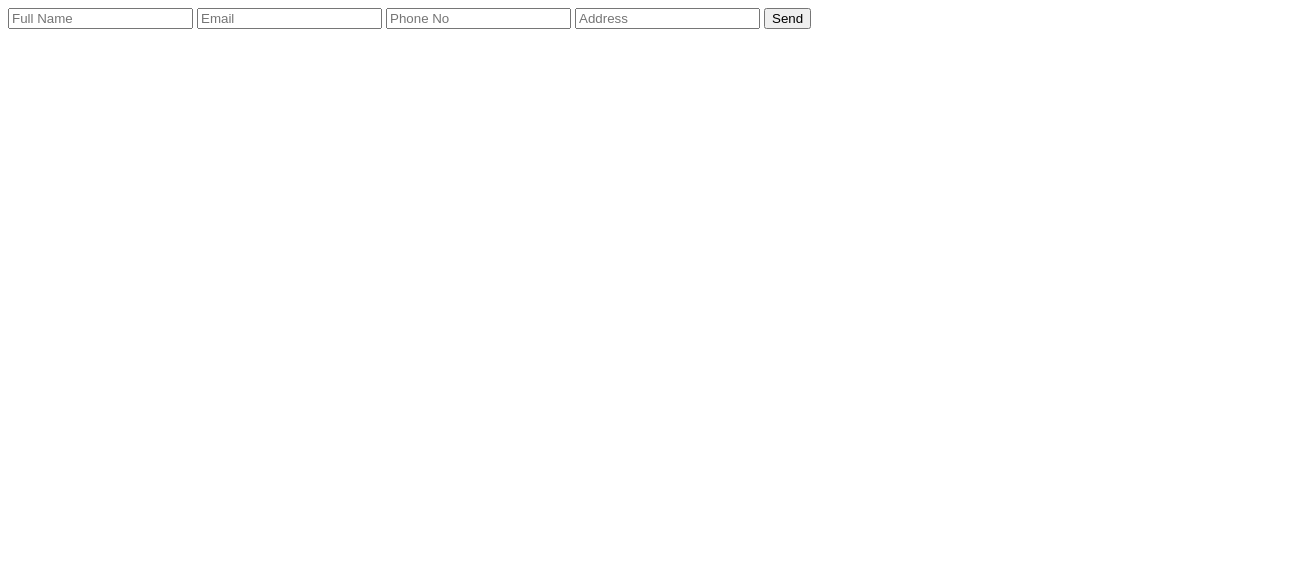
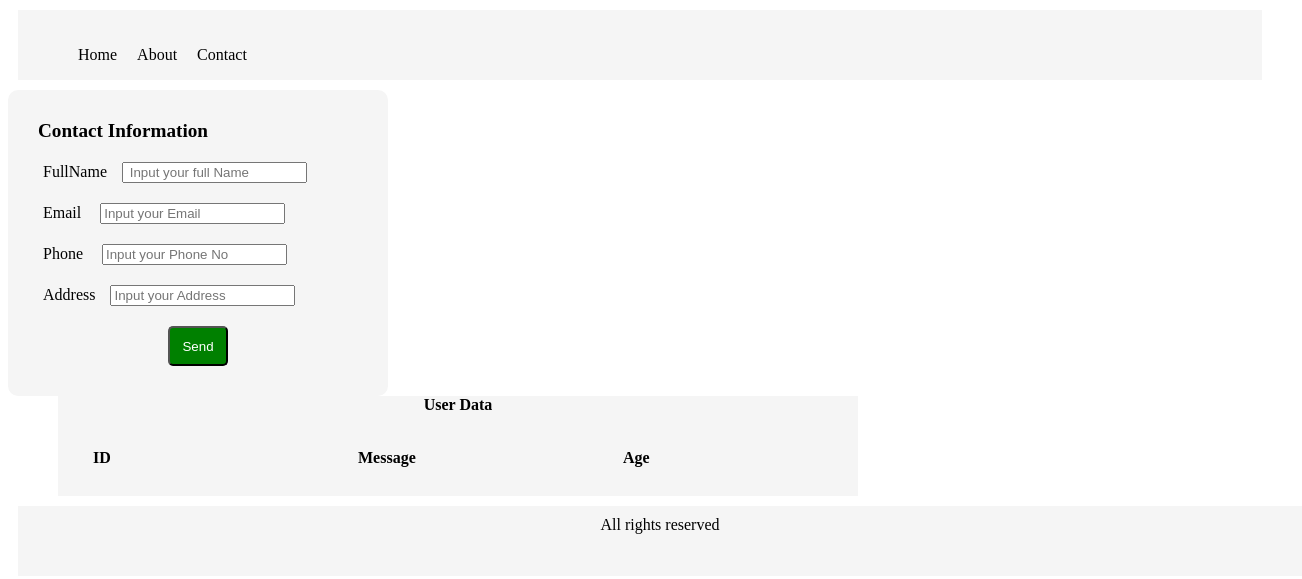
Before and after one commit to joseeyw/html-forms-data-handler, a plain HTML site: page index.html in a window 1280 px wide. Shown: the whole page, 1302 px wide, since content can reach past the window. Drawn offline with nearby package versions, Linux system fonts and the light colour scheme.

Commit message:
update the index.html with the table data and added styles on the contact information, facing cors challanges to fix later

```diff
--- a/form.js
+++ b/form.js
@@ -17,7 +17,7 @@ function closeDialog() {
 $(document).ready(function () {
     $("form").submit(function (event) {
         var formData = {
-            name: $("#full_name").val(),
+            fname: $("#full_name").val(),
             email: $("#email").val(),
             phone: $("#phone").val(),
             address: $("#address").val(),
@@ -50,3 +50,43 @@ $(document).ready(function () {
         event.preventDefault();
     });
 });
+
+function fetchStatus() {
+    $.ajax({
+        type: "POST",
+        url: "http://developers.gictsystems.com/api/dummy/items/",
+        dataType: "json",
+        timeout: 5000,
+        data: {},
+        cors: true,
+        contentType: 'application/json',
+        secure: true,
+        headers: {
+            'Accept': 'application/json',
+            'Access-Control-Allow-Origin': '*',
+
+            "Authorization": "Bearer " + "ALDJAK23423JKSLAJAF23423J23SAD3"
+
+        },
+
+        success: function (result) {
+            console.log(result);
+
+
+        },
+        error: function (result) {
+            console.log(result);
+
+        }
+
+
+    })
+}
+
+window.addEventListener('load', function () {
+    // Your document is loaded.
+    var fetchInterval = 10000; // 5 seconds.
+
+    // Invoke the request every 5 seconds.
+    setInterval(fetchStatus, fetchInterval);
+});
--- a/index.html
+++ b/index.html
@@ -11,22 +11,41 @@
       <p id = alert-message></p>
       <button id = "close" onclick = "closeDialog()">Ok</button>
    </div>
+   <div class="nav-bar">
+    <ul>
+        <li>Home</li>
+        <li>About</li>
+        <li>Contact</li>
+    </ul>
+   </div>
     <form method="post"
     name="post">
-    <div class="form">
+    <div class="udetailsform">
+    <div class="contact-info">Contact Information</div>
+    <div><span>FullName</span><input type="text" id="full_name" name="full_name" placeholder=" Input your full Name"></div>
+    <div><span>Email </span><input type="text" id="email" name="email" placeholder="Input your Email"/></div>
+    <div><span>Phone</span> <input type="text" id="phone" name="phone" placeholder="Input your Phone No"/></div>
+    <div><span>Address</span><input type="text" id="address" name="address" placeholder="Input your Address"/></div>
 
-    <input type="text" id="full_name" name="full_name" placeholder="Full Name">
-    <input type="text" id="email" name="email" placeholder="Email"/>
-    <input type="text" id="phone" name="phone" placeholder="Phone No"/>
-    <input type="text" id="address" name="address" placeholder="Address"/>
-
-    <input type="submit" value="Send" class="submit" />
+    <div class="submit-btn"><input type="submit" value="Send" class="submit" /></div>
     </div>
     </form>
 </div>
+<div class="table-data">
 
+        <table id="tbl" border="0" cellspacing="5" align="left" style="font-weight:bold"><div style="text-align:center; font-weight:bold">User Data</div>
+        <tr>
+            <td>ID</td>
+            <td>Message</td>
+            <td>Age</td>
+        </tr>
+
+        </table>
+</div>
+
+<div class="footer nav-bar" id="footer"> All rights reserved</div>
     </body>
-     <script src="https://cdnjs.cloudflare.com/ajax/libs/jquery/3.3.1/jquery.min.js"></script>
+     <script src="https://cdnjs.cloudflare.com/ajax/libs/jquery/3.6.1/jquery.min.js"></script>
     <script src="form.js"></script>
 
 </html>
--- a/styles.css
+++ b/styles.css
@@ -27,3 +27,74 @@
       right: 20px;
       bottom: 10px;
   }
+
+  .udetailsform {
+      float: left;
+      background-color: whitesmoke;
+      padding: 15px;
+      width: 350px;
+      border-radius: 10px;
+
+  }
+
+  .udetailsform div {
+      padding: 5px;
+      margin: 10px;
+  }
+
+  .udetailsform span {
+      padding: 5px;
+      margin-right: 10px;
+  }
+
+  .contact-info {
+      font-weight: bold;
+      font-size: 1.2rem;
+  }
+
+  .submit-btn {
+      text-align: center;
+      margin: 0 auto;
+  }
+
+  .submit-btn input[type="submit"] {
+      color: white;
+      border-radius: 5px;
+      background-color: green;
+      height: 40px;
+      width: 60px;
+  }
+
+  .nav-bar {
+      height: 50px;
+      background-color: whitesmoke;
+      margin: 10px;
+      padding: 10px;
+  }
+
+  .nav-bar ul {
+      list-style: none;
+  }
+
+  .nav-bar li {
+      padding: 10px;
+      float: left;
+  }
+
+  .footer {
+      float: left;
+      width: 100%;
+      text-align: center;
+  }
+
+  .table-data {
+      margin: 0 50px;
+      height: 100px;
+      background-color: whitesmoke;
+      float: left;
+  }
+
+  .table-data td {
+      width: 200px;
+      padding: 30px;
+  }
```
